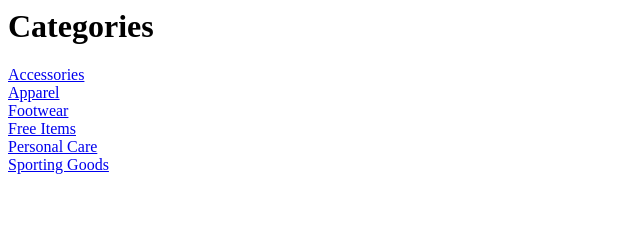
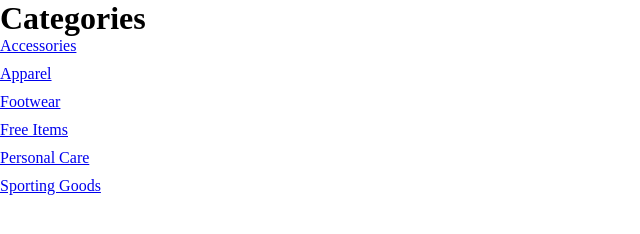
Before and after one commit to nisc0003/07_01_statisk_site, a plain HTML site: page index.html in a window 1280 px wide. Shown: the whole page, without its empty margins (0-640 px from the left). Drawn offline with Linux system fonts and the light colour scheme.

Commit message:
html_del done

```diff
--- a/index.html
+++ b/index.html
@@ -4,8 +4,8 @@
     <meta charset="UTF-8" />
     <meta name="viewport" content="width=device-width, initial-scale=1.0" />
 
-    <link rel="stylesheet" href="css/layout.css" />
-    <link rel="stylesheet" href="css/styling.css" />
+    <link rel="stylesheet" href="layout.css" />
+    <link rel="stylesheet" href="style.css" />
     <title>Forside</title>
     <!-- en beskrivende tekst af siden -->
     <!-- <meta
--- /dev/null
+++ b/layout.css
@@ -0,0 +1,4 @@
+.grid_1-1-1 {
+  display: grid;
+  gap: 10px;
+}
--- a/style.css
+++ b/style.css
@@ -9,3 +9,10 @@ img {
   height: auto;
   display: block;
 }
+
+/* category_list forside */
+.category_list_container {
+}
+
+.category_list_button {
+}
```
Also changed, not shown: product.html (+5 -6 lines), productlist.html (+5 -6 lines).
